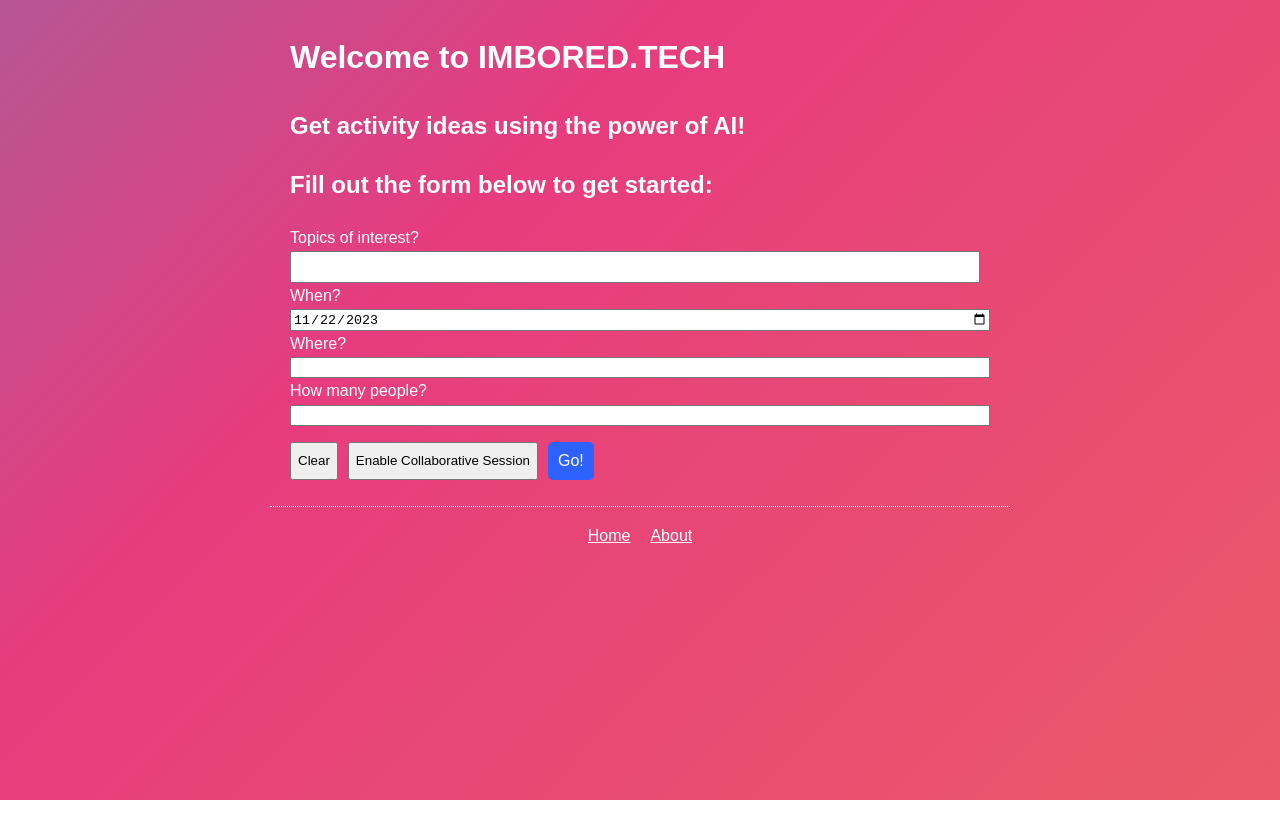
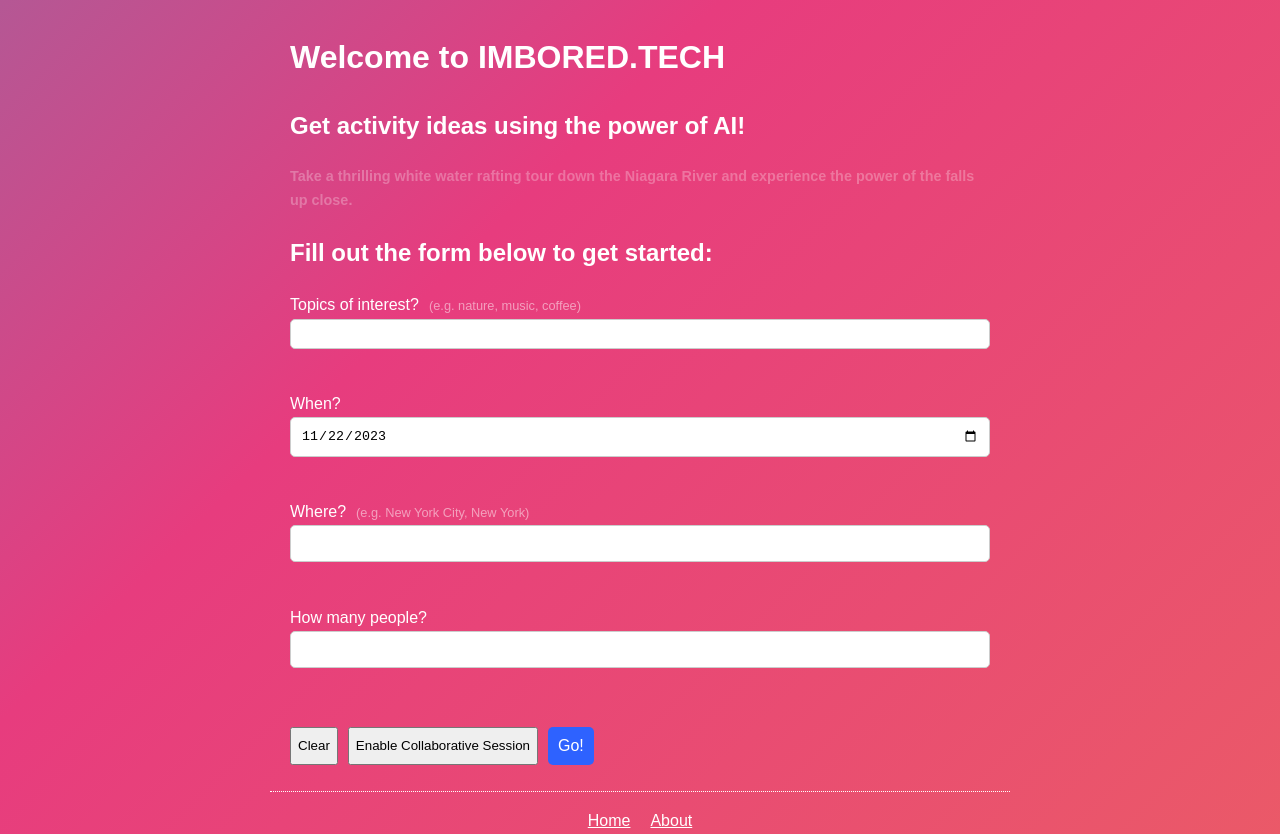
Before and after one commit to ghergen1/IM_BORED, a Next.js app: page / in a window 1280 px wide. Before the commit the page ends 800 px from the top, so only its background shows below. Built offline with nearby package versions, Linux system fonts and the light colour scheme.

Commit message:
new UI features - disabled input fields and cycling text display

```diff
--- /dev/null
+++ b/components/cycler.js
@@ -0,0 +1,27 @@
+import { useEffect, useState } from 'react';
+
+const TextCycler = () => {
+  const texts = [
+    'Explore the underwater world of the John Pennekamp Coral Reef State Park with a snorkeling adventure.',
+    'Take a thrilling white water rafting tour down the Niagara River and experience the power of the falls up close.',
+    'Go for a hike at the Patuxent Research Refuge: Explore the trails and wildlife of the Patuxent Research Refuge.',
+  ];
+
+  const [currentIndex, setCurrentIndex] = useState(0);
+
+  useEffect(() => {
+    const interval = setInterval(() => {
+      setCurrentIndex((prevIndex) => (prevIndex + 1) % texts.length);
+    }, 5000);
+
+    return () => clearInterval(interval);
+  }, [texts.length]);
+
+  return (
+    <div id="text-cycler">
+      <h2 className="text-fade-in-out">{texts[currentIndex]}</h2>
+    </div>
+  );
+};
+
+export default TextCycler;
--- a/pages/index.js
+++ b/pages/index.js
@@ -1,4 +1,5 @@
 import { useState, useEffect } from "react";
+import TextCycler from "../components/cycler.js"
 
 import { initializeApp } from "firebase/app";
 import { getFirestore, collection, addDoc, getDocs, setDoc, doc } from 'firebase/firestore';
@@ -144,10 +145,15 @@ export default function MyPage() {
       <div className="gradient-background"></div>
       <h1>Welcome to IMBORED.TECH</h1>
       <h2>Get activity ideas using the power of AI!</h2>
+
+      <TextCycler></TextCycler>
       <h2>Fill out the form below to get started: </h2>
 
       <form className="our-form" onSubmit={handleSubmit}>
-        <label className="prompt-label">Topics of interest?</label>
+        <div className="label-container">
+          <label className="prompt-label">Topics of interest?</label>
+          <span className="hint-text">(e.g. nature, music, coffee)</span>
+        </div>
         <input
           className="prompt-field"
           type="text"
@@ -157,7 +163,7 @@ export default function MyPage() {
           disabled={!buttonActive}
         />
 
-        {/* <br /> */}
+        <br />
 
         <label className="time-label">When?</label>
         <input
@@ -171,9 +177,13 @@ export default function MyPage() {
           disabled={!buttonActive}
        />
 
-        {/* <br /> */}
+        <br />
 
-        <label className="location-label">Where?</label>
+
+        <div className="label-container">
+          <label className="location-label">Where?</label>
+          <span className="hint-text">(e.g. New York City, New York)</span>
+        </div>
         <input
           className="location-field"
           type="text"
@@ -183,7 +193,8 @@ export default function MyPage() {
           required
         />
 
-        {/* <br /> */}
+        <br />
+
 
         <label className="people-label">How many people?</label>
         <input
@@ -197,7 +208,7 @@ export default function MyPage() {
           // required
         />
 
-        {/* <br /> */}
+        <br />
 
         <div className="button-container">
           <button type="button" disabled={!buttonActive} onClick={handleClear} className="clear-button">Clear</button>
--- a/styles/global.css
+++ b/styles/global.css
@@ -12,10 +12,30 @@ body {
 	background-size: 400% 400%;
 	animation: gradient 15s ease infinite;
 	height: 100vh;
+  margin-bottom: 2rem;
 }
 
 label, h1, h2, p {
   color: white;
+}
+
+input {
+  width: 100%;
+  padding: 10px;
+  margin-bottom: 16px;
+  border: 1px solid #ccc;
+  border-radius: 5px;
+  box-sizing: border-box; /* Ensure padding and border are included in the total width/height */
+}
+
+input:focus {
+  outline: none;
+  border-color: #0099ff; /* Change color when focused */
+}
+
+input:disabled {
+  background-color: #ccc;  /* Change background color for disabled input */
+  color: #666; /* Change text color for disabled input */
 }
 
 .answer-area {
@@ -29,6 +49,7 @@ label, h1, h2, p {
   display: flex;
   flex-direction: column;
   margin-bottom: 1rem;
+
 }
 
 .prompt-field {
@@ -52,6 +73,21 @@ label, h1, h2, p {
   background-color: #ccc; /* Change to the desired grey color */
   cursor: not-allowed;
   /* You can adjust other styles to make it visually distinct */
+}
+
+.prompt-label, .location-label, .people-label, .time-label {
+  margin-right: 10px; /* Adjust the spacing between label and hint text */
+}
+
+.hint-text {
+  font-size: 0.8rem;
+  opacity: 0.5; /* Adjust the opacity as needed */
+  color: white;
+}
+
+.label-container {
+  display: flex;
+  align-items: center;
 }
 
 @-webkit-keyframes rotate-forever {
@@ -152,6 +188,8 @@ label, h1, h2, p {
   margin: 0 auto;
   padding: 0 20px;
   text-align: center;
+  width: auto;
+  margin-bottom: 2rem;
 }
 
 .footer a {
@@ -177,3 +215,24 @@ label, h1, h2, p {
     margin-top: 1rem;
   }
 }
+
+#text-cycler {
+  text-align: left;
+  font-size: 0.6rem;
+  margin: 0;
+  /* white-space: nowrap; */
+}
+
+.text-fade-in-out {
+  animation: fadeInOut 5s infinite;
+  opacity: 0;
+}
+
+@keyframes fadeInOut {
+  0%, 100% {
+    opacity: 0;
+  }
+  50% {
+    opacity: 1;
+  }
+}
```
